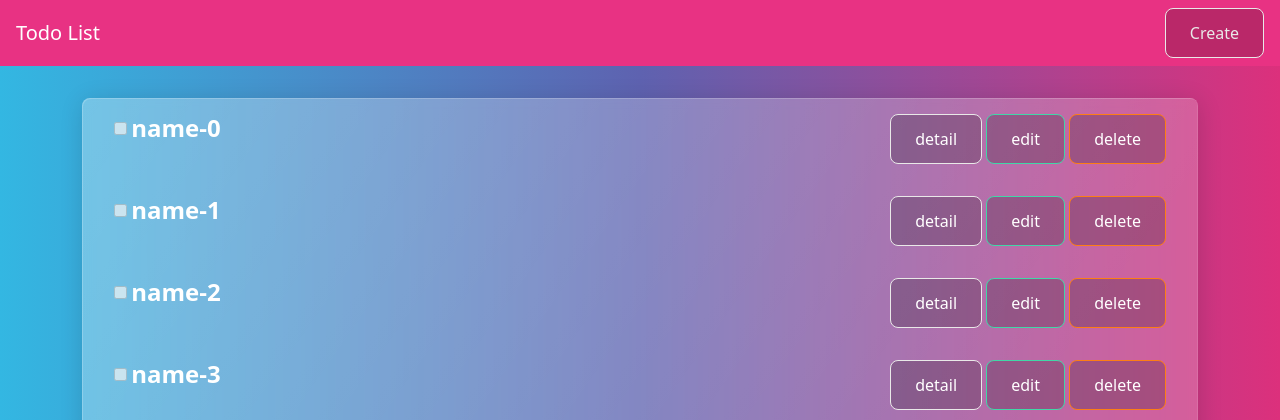
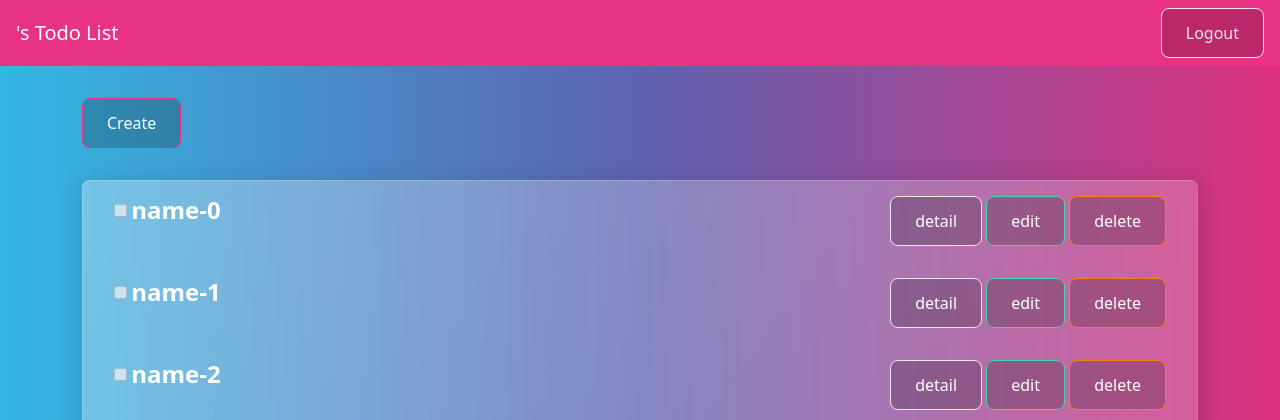
Before and after one commit to yanghaotse/Todo-List_passport, a Node server app: page / in a window 1280 px wide. Shown: the top 420 px of the page. Run offline with Node 20, Linux system fonts and the light colour scheme; the visitor is signed in with stand-in values (Sample User, id 1); data comes from the database, SQL or seed files in the repository; some libraries are stand-ins or nearby versions.

Commit message:
feat: add isAuthenticated to display different view tamplates

```diff
--- a/app.js
+++ b/app.js
@@ -26,6 +26,19 @@ app.use(session({
 }))
 
 usePassport(app)// !! 呼叫 Passport 函式並傳入 app，這條要寫在路由之前
+
+// 使用 app.use 代表這組 middleware 會作用於所有的路由
+app.use((req, res, next) => {
+  console.log(req.user) //檢查用
+  // req.user 是在反序列化的時候，取出的 user 資訊，之後會放在 req.user 裡以供後續使用
+  // 把 req.isAuthenticated() 回傳的布林值，交接給 res 使用
+
+  res.locals.isAuthenticated = req.isAuthenticated() //為何這邊的isAuthenticated()不用require?因為有require('passport.js')?
+  //res.locals 是 Express.js 幫我們開的一條捷徑，放在 res.locals 裡的資料，所有的 view 都可以存取。
+  res.locals.user = req.user //把使用者資料交接給 res 使用
+  next()
+})
+
 app.use(routes)
 
 app.listen(PORT, () => {
--- a/config/passport.js
+++ b/config/passport.js
@@ -30,7 +30,7 @@ module.exports = (app) => {
   passport.deserializeUser((id,done) => {
     User.findById(id)
     .lean()
-    .then( user => done(null, user))
+    .then( user => done(null, user)) //這邊取出的user資訊之後會放入req.user供後續使用
     .catch( error => done (error, null))
   })
 }
--- a/views/index.hbs
+++ b/views/index.hbs
@@ -1,3 +1,4 @@
+<a class="btn btn-primary mb-3" href="/todos/new">Create</a>
 <ul class="list-group">
   {{#each todos}}
   <li class="list-group-item">
--- a/views/layouts/main.hbs
+++ b/views/layouts/main.hbs
@@ -11,8 +11,12 @@
 <body class="bg-light">
   <header>
     <nav class="navbar navbar-expand-lg bg-primary navbar-dark justify-content-between" style="padding: 8px 16px;">
-      <a class="navbar-brand" href="/">Todo List</a>
-      <a class="btn btn-outline-light" href="/todos/new">Create</a>
+      <a class="navbar-brand" href="/">{{#if isAuthenticated}} {{user.name}}'s {{/if}} Todo List</a>
+      {{#if isAuthenticated}}
+        <a href="/users/logout" class="btn btn-outline-light">Logout</a>
+      {{else}}
+        <a href="/users/login" class="btn btn-outline-light">Login</a>
+      {{/if}}
     </nav>
   </header>
   <main>
```
